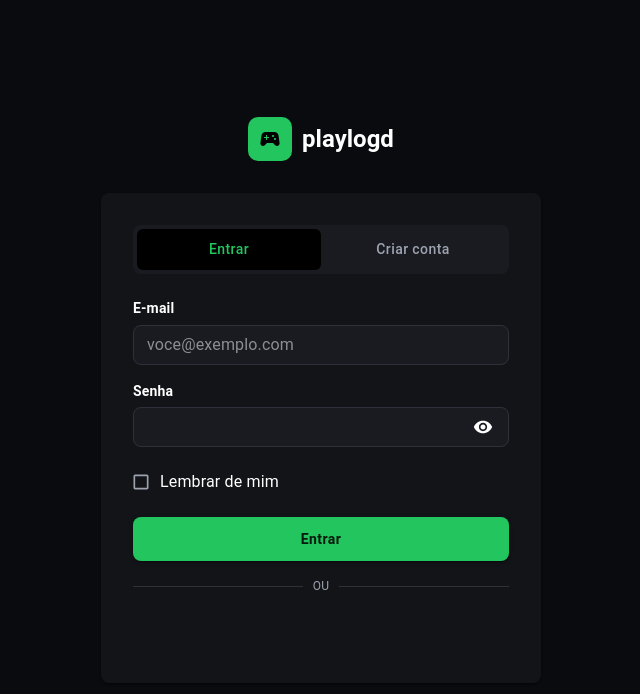
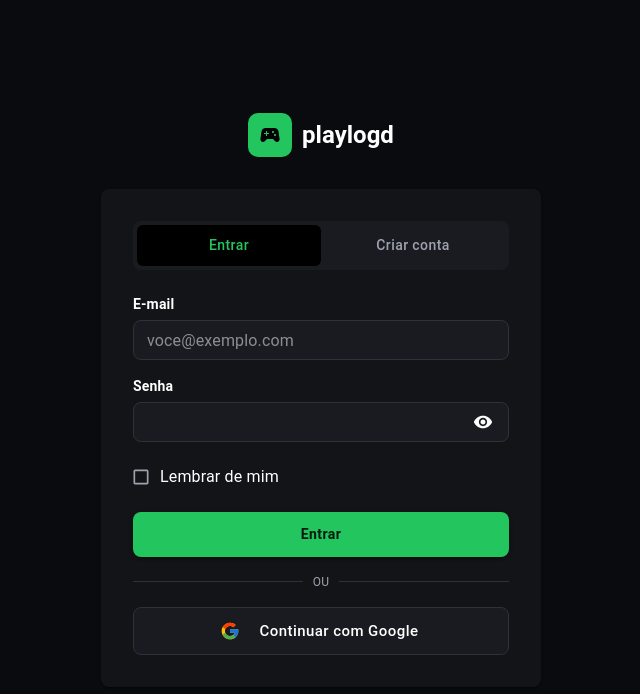
Before and after one commit to erikrocha98/gametracker, a React (Vite) app in the folder frontend/: page /login in a window 1280 px wide. Shown: the top 694 px of the page, without its empty margins (319-959 px from the left). Built offline with nearby package versions, Linux system fonts and the light colour scheme; no server answers.

Commit message:
style(auth): redesign google login button with dark custom look

```diff
--- a/frontend/src/components/molecules/GoogleButton/GoogleButton.tsx
+++ b/frontend/src/components/molecules/GoogleButton/GoogleButton.tsx
@@ -2,7 +2,80 @@
 import { useNavigate } from 'react-router-dom'
 import { GoogleLogin } from '@react-oauth/google'
 import Alert from '@mui/material/Alert'
+import Button from '@mui/material/Button'
+import styled from 'styled-components'
 import { useAuth } from '../../../contexts/AuthContext'
+import { colors } from '../../../theme/colors'
+import { texts } from '../../../constants/texts'
+
+const Wrapper = styled.div`
+  position: relative;
+  width: 100%;
+`
+
+const HiddenGoogle = styled.div`
+  position: absolute;
+  inset: 0;
+  opacity: 0;
+  z-index: 2;
+  overflow: hidden;
+  cursor: pointer;
+
+  & > div,
+  & > div > div {
+    width: 100% !important;
+    height: 100% !important;
+  }
+
+  & iframe {
+    width: 100% !important;
+    height: 100% !important;
+    min-width: 100% !important;
+    transform: scale(2);
+    transform-origin: top left;
+  }
+`
+
+const VisualButton = styled(Button)`
+  &.MuiButton-root {
+    background-color: ${colors.inputBackground};
+    color: ${colors.textPrimary};
+    border: 1px solid ${colors.inputBorder};
+    text-transform: none;
+    padding: 10px 16px;
+    font-size: 15px;
+    font-weight: 500;
+    gap: 12px;
+
+    &:hover {
+      background-color: ${colors.cardHover};
+      border-color: ${colors.inputBorderHover};
+    }
+  }
+`
+
+function GoogleLogo() {
+  return (
+    <svg width="20" height="20" viewBox="0 0 48 48" aria-hidden="true">
+      <path
+        fill="#FFC107"
+        d="M43.611 20.083H42V20H24v8h11.303c-1.649 4.657-6.08 8-11.303 8-6.627 0-12-5.373-12-12s5.373-12 12-12c3.059 0 5.842 1.154 7.961 3.039l5.657-5.657C34.046 6.053 29.268 4 24 4 12.955 4 4 12.955 4 24s8.955 20 20 20 20-8.955 20-20c0-1.341-.138-2.65-.389-3.917z"
+      />
+      <path
+        fill="#FF3D00"
+        d="M6.306 14.691l6.571 4.819C14.655 15.108 18.961 12 24 12c3.059 0 5.842 1.154 7.961 3.039l5.657-5.657C34.046 6.053 29.268 4 24 4 16.318 4 9.656 8.337 6.306 14.691z"
+      />
+      <path
+        fill="#4CAF50"
+        d="M24 44c5.166 0 9.86-1.977 13.409-5.192l-6.19-5.238C29.211 35.091 26.715 36 24 36c-5.202 0-9.619-3.317-11.283-7.946l-6.522 5.025C9.505 39.556 16.227 44 24 44z"
+      />
+      <path
+        fill="#1976D2"
+        d="M43.611 20.083H42V20H24v8h11.303c-.792 2.237-2.231 4.166-4.087 5.571l6.19 5.238C36.971 39.205 44 34 44 24c0-1.341-.138-2.65-.389-3.917z"
+      />
+    </svg>
+  )
+}
 
 export function GoogleButton() {
   const { loginWithGoogle } = useAuth()
@@ -17,26 +90,33 @@
         await loginWithGoogle(credentialResponse.credential)
         navigate('/', { replace: true })
       } catch {
-        setError('Não foi possível autenticar com o Google. Tente novamente.')
+        setError(texts.auth.googleError)
       }
     },
     [loginWithGoogle, navigate],
   )
 
   const handleError = useCallback(() => {
-    setError('Não foi possível autenticar com o Google. Tente novamente.')
+    setError(texts.auth.googleError)
   }, [])
 
   return (
     <>
+      <Wrapper>
+        <VisualButton fullWidth startIcon={<GoogleLogo />} aria-hidden="true" tabIndex={-1}>
+          {texts.auth.googleButton}
+        </VisualButton>
+        <HiddenGoogle>
           <GoogleLogin
             onSuccess={handleSuccess}
             onError={handleError}
             theme="filled_black"
             size="large"
-        width="100%"
+            width="400"
             text="continue_with"
           />
+        </HiddenGoogle>
+      </Wrapper>
       {error && (
         <Alert severity="error" sx={{ mt: 1 }}>
           {error}
--- a/frontend/src/constants/texts.ts
+++ b/frontend/src/constants/texts.ts
@@ -1,6 +1,10 @@
 export const texts = {
   feedbackModal: {
     closeAriaLabel: 'Fechar modal',
+  },
+  auth: {
+    googleButton: 'Continuar com Google',
+    googleError: 'Não foi possível autenticar com o Google. Tente novamente.',
   },
   signUp: {
     successMessage: 'Conta criada com sucesso! Faça login para continuar.',
```
Also changed, not shown: 1 other file (tests, documents, lock files or other folders). Lines whose indentation alone changed are shown as unchanged.
